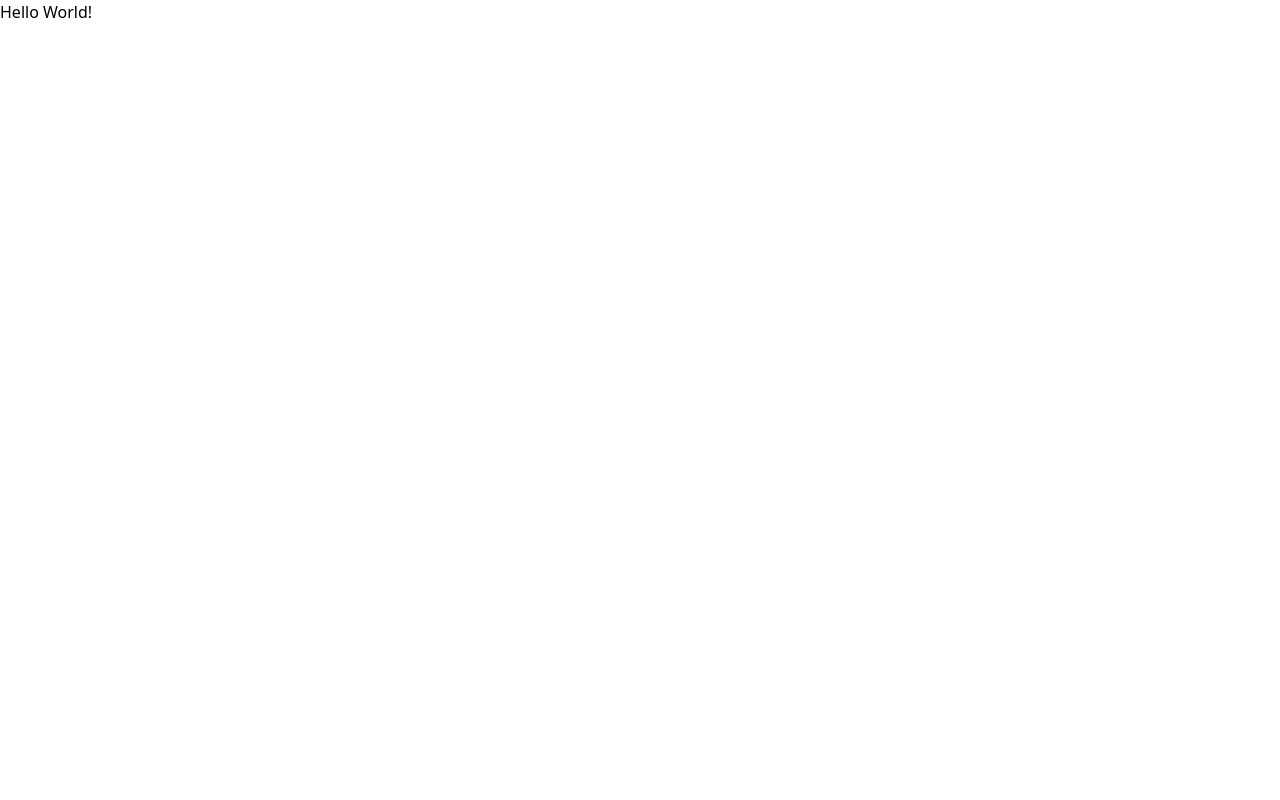
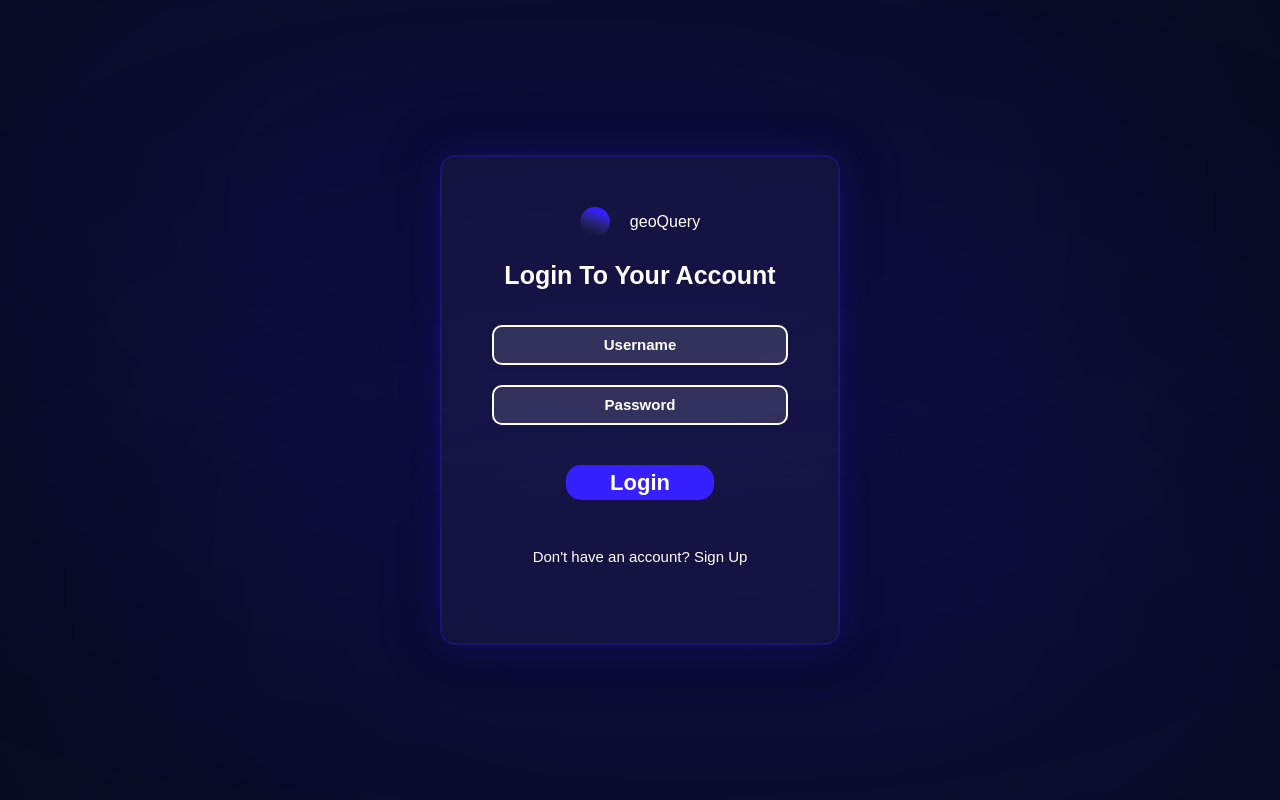
Before and after one commit to mainaak03/geoQuery-frontend, a React (Vite) app: page / in a window 1280 px wide. Built offline with nearby package versions, Linux system fonts and the light colour scheme.

Commit message:
Modified Login-Signup

```diff
--- a/src/App.css
+++ /dev/null
@@ -1,39 +0,0 @@
-#root {
-
-}
-
-.logo {
-  height: 6em;
-  padding: 1.5em;
-  will-change: filter;
-  transition: filter 300ms;
-}
-.logo:hover {
-  filter: drop-shadow(0 0 2em #646cffaa);
-}
-.logo.react:hover {
-  filter: drop-shadow(0 0 2em #61dafbaa);
-}
-
-@keyframes logo-spin {
-  from {
-    transform: rotate(0deg);
-  }
-  to {
-    transform: rotate(360deg);
-  }
-}
-
-@media (prefers-reduced-motion: no-preference) {
-  a:nth-of-type(2) .logo {
-    animation: logo-spin infinite 20s linear;
-  }
-}
-
-.card {
-  padding: 2em;
-}
-
-.read-the-docs {
-  color: #888;
-}
--- a/src/App.jsx
+++ b/src/App.jsx
@@ -1,11 +1,13 @@
-
+import Login from "./components/Login";
+import Homepage from "./pages/Homepage";
+import SignUp from "./components/SignUp";
 
 function App() {
 
   return (
     <>
-      <div className="flex flex-auto">
-        Hello World!
+      <div>
+        <Login />
       </div>
     </>
   )
--- a/src/components/Login.jsx
+++ b/src/components/Login.jsx
@@ -4,11 +4,18 @@ import ellipse from "../assets/ellipse1.png";
 
 const Login = () => {
 
-
   return (
 
         <Fragment>
-          <div class="logcontainer">
+          <div className="logcontainer bg-Background min-h-screen relative overflow-hidden">
+            <div
+            style={{ width: "1125px", height: "433px", filter: "blur(155px)" }}
+            className="flex-shrink-0 rounded-[1125px] bg-custom-blue absolute top-0 left-0 z-0"
+            ></div>
+            <div
+            style={{ width: "1125px", height: "433px", filter: "blur(155px)" }}
+            className="flex-shrink-0 rounded-[1125px] bg-custom-blue absolute bottom-0 right-0 z-0"
+            ></div>
             <div class="logCard">
               <div class="logInnerBox" id="card">
                 <div class="logFront">
--- a/src/components/SignUp.jsx
+++ b/src/components/SignUp.jsx
@@ -8,6 +8,14 @@ const SignUp = () => {
   return (
     <Fragment>
     <div class="signContainer">
+            <div
+              style={{ width: "1125px", height: "433px", filter: "blur(155px)" }}
+              className="flex-shrink-0 rounded-[1125px] bg-custom-blue absolute top-0 left-0 z-0"
+            ></div>
+            <div
+              style={{ width: "1125px", height: "433px", filter: "blur(155px)" }}
+              className="flex-shrink-0 rounded-[1125px] bg-custom-blue absolute bottom-0 right-0 z-0"
+            ></div>
       <div class="signCard">
         <div class="signInnerBox" id="card">
           <div class="signFront">
```
